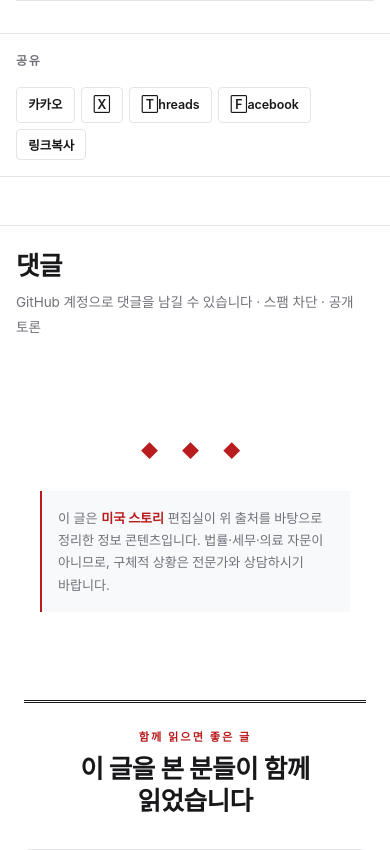
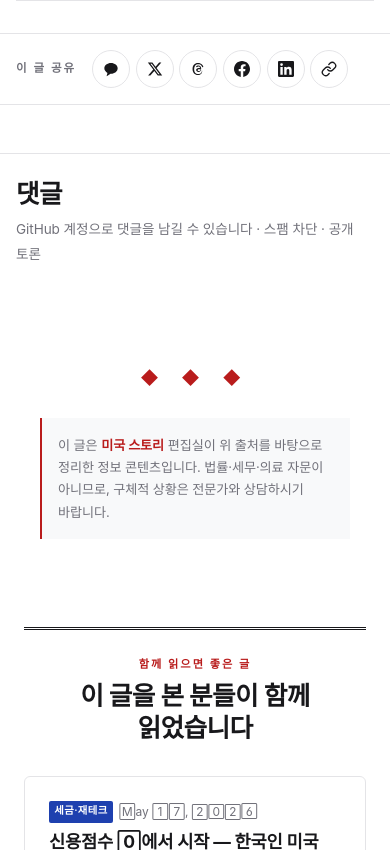
Before and after one commit to schul92/migukstory, an Astro site: page /blog/401k-catch-up-2026 in a window 390 px wide. Shown: the part 7374-8224 px from the top of the page. Built offline with nearby package versions, Linux system fonts and the light colour scheme; Astro itself is replaced by a stand-in of ours; a web font is replaced by a local one.

Commit message:
feat(share): SVG icon buttons with hover tooltips (KakaoTalk, X, Threads, FB, LinkedIn, Copy)
- All icons inlined as SVG (no external deps, no extra requests)
- 42px round buttons (mobile 38px), accessible labels via sr-only
- Hover: brand color background + 2px lift + tooltip above
- Tooltips Korean (e.g., '카카오톡으로 공유', '링크 복사 (카톡 채널 공유에 사용)')
- Copy-link button shows '복사됨 ✓' on success in green
- Touch devices: tooltips hidden (unreliable on hover-less inputs)
- Added LinkedIn (Korean-American pros share there) and improved Threads icon

```diff
--- a/src/components/SocialShare.astro
+++ b/src/components/SocialShare.astro
@@ -1,4 +1,14 @@
 ---
+/**
+ * Social share — icon buttons with hover tooltips.
+ *
+ * KakaoTalk is the dominant share channel for Korean readers; X (Twitter)
+ * and Threads are growing; Facebook is for older demo; Copy Link is the
+ * fallback for KakaoTalk Channel / Naver Cafe / 카톡 1:1 share.
+ *
+ * SVG icons inline so no external deps, no extra requests.
+ */
+
 interface Props {
 	url: string;
 	title: string;
@@ -6,41 +16,94 @@ interface Props {
 const { url, title } = Astro.props;
 const encodedUrl = encodeURIComponent(url);
 const encodedTitle = encodeURIComponent(title);
+
+const buttons = [
+	{
+		id: 'kakao',
+		label: 'KakaoTalk',
+		tooltip: '카카오톡으로 공유',
+		href: `https://story.kakao.com/share?url=${encodedUrl}&text=${encodedTitle}`,
+	},
+	{
+		id: 'x',
+		label: 'X',
+		tooltip: 'X (구 트위터)에 공유',
+		href: `https://twitter.com/intent/tweet?url=${encodedUrl}&text=${encodedTitle}`,
+	},
+	{
+		id: 'threads',
+		label: 'Threads',
+		tooltip: 'Threads에 공유',
+		href: `https://www.threads.net/intent/post?text=${encodedTitle}%20${encodedUrl}`,
+	},
+	{
+		id: 'fb',
+		label: 'Facebook',
+		tooltip: '페이스북에 공유',
+		href: `https://www.facebook.com/sharer/sharer.php?u=${encodedUrl}`,
+	},
+	{
+		id: 'linkedin',
+		label: 'LinkedIn',
+		tooltip: 'LinkedIn에 공유',
+		href: `https://www.linkedin.com/sharing/share-offsite/?url=${encodedUrl}`,
+	},
+];
 ---
 
 <div class="share">
-	<span class="share-label">공유</span>
+	<span class="share-label">이 글 공유</span>
 	<div class="share-buttons">
-		<a
-			class="btn kakao"
-			href={`https://story.kakao.com/share?url=${encodedUrl}&text=${encodedTitle}`}
-			target="_blank" rel="noopener nofollow"
-			aria-label="카카오스토리에 공유"
-		>카카오</a>
-		<a
-			class="btn x"
-			href={`https://twitter.com/intent/tweet?url=${encodedUrl}&text=${encodedTitle}`}
-			target="_blank" rel="noopener nofollow"
-			aria-label="X(트위터)에 공유"
-		>X</a>
-		<a
-			class="btn threads"
-			href={`https://www.threads.net/intent/post?text=${encodedTitle}%20${encodedUrl}`}
-			target="_blank" rel="noopener nofollow"
-			aria-label="Threads에 공유"
-		>Threads</a>
-		<a
-			class="btn fb"
-			href={`https://www.facebook.com/sharer/sharer.php?u=${encodedUrl}`}
-			target="_blank" rel="noopener nofollow"
-			aria-label="페이스북에 공유"
-		>Facebook</a>
+		{buttons.map((b) => (
+			<a
+				class={`btn ${b.id}`}
+				href={b.href}
+				target="_blank"
+				rel="noopener nofollow"
+				aria-label={b.tooltip}
+				data-tooltip={b.tooltip}
+			>
+				{b.id === 'kakao' && (
+					<svg viewBox="0 0 24 24" aria-hidden="true">
+						<path d="M12 3C6.48 3 2 6.62 2 11.06c0 2.86 1.87 5.37 4.69 6.79l-1.18 4.32c-.1.38.32.69.66.49l5.15-3.39c.23.02.45.03.68.03 5.52 0 10-3.62 10-8.24S17.52 3 12 3z"/>
+					</svg>
+				)}
+				{b.id === 'x' && (
+					<svg viewBox="0 0 24 24" aria-hidden="true">
+						<path d="M18.244 2.25h3.308l-7.227 8.26 8.502 11.24H16.17l-5.214-6.817L4.99 21.75H1.68l7.73-8.835L1.254 2.25H8.08l4.713 6.231 5.451-6.231Zm-1.161 17.52h1.833L7.084 4.126H5.117l11.966 15.644Z"/>
+					</svg>
+				)}
+				{b.id === 'threads' && (
+					<svg viewBox="0 0 24 24" aria-hidden="true">
+						<path d="M17.06 11.13c-.08-.04-.17-.07-.25-.11-.15-2.8-1.68-4.41-4.24-4.42h-.03c-1.53 0-2.81.65-3.59 1.84l1.41.97c.59-.89 1.51-1.08 2.18-1.08h.02c.83 0 1.46.24 1.87.72.3.34.5.82.59 1.42-.69-.12-1.43-.15-2.22-.11-2.24.13-3.69 1.44-3.59 3.26.05.92.51 1.71 1.29 2.23.66.44 1.52.65 2.4.6 1.18-.06 2.1-.51 2.74-1.34.49-.62.8-1.43.94-2.45.59.36.99.83 1.21 1.4.42 1.1.04 2.78-1.16 3.97-1.05 1.04-2.31 1.49-4.21 1.5-2.11-.02-3.7-.69-4.74-2-.97-1.22-1.47-2.99-1.49-5.26.02-2.27.52-4.04 1.49-5.26 1.04-1.31 2.63-1.98 4.74-2 2.12.02 3.74.69 4.81 2.01.53.65.93 1.46 1.18 2.42l1.7-.46c-.3-1.16-.78-2.17-1.42-2.97C16.51 4.05 14.44 3.17 11.96 3.15h-.01c-2.47.02-4.51.9-6.04 2.62C4.5 7.31 3.83 9.41 3.81 11.99v.02c.02 2.58.69 4.68 1.99 6.22 1.54 1.72 3.57 2.6 6.04 2.62h.01c2.2-.02 3.75-.59 5.03-1.86 1.67-1.65 1.62-3.71 1.07-4.99-.39-.91-1.13-1.66-2.13-2.18zm-3.49 3.97c-.97.05-1.98-.38-2.03-1.31-.04-.69.49-1.46 2.08-1.55.18-.01.36-.02.54-.02.58 0 1.12.06 1.61.16-.18 2.24-1.24 2.66-2.2 2.72z"/>
+					</svg>
+				)}
+				{b.id === 'fb' && (
+					<svg viewBox="0 0 24 24" aria-hidden="true">
+						<path d="M24 12.073c0-6.627-5.373-12-12-12S0 5.446 0 12.073c0 5.99 4.388 10.954 10.125 11.854v-8.385H7.078v-3.47h3.047V9.43c0-3.007 1.792-4.669 4.533-4.669 1.312 0 2.686.235 2.686.235v2.953H15.83c-1.491 0-1.956.925-1.956 1.874v2.25h3.328l-.532 3.47h-2.796v8.385C19.612 23.027 24 18.062 24 12.073z"/>
+					</svg>
+				)}
+				{b.id === 'linkedin' && (
+					<svg viewBox="0 0 24 24" aria-hidden="true">
+						<path d="M20.447 20.452h-3.554v-5.569c0-1.328-.027-3.037-1.852-3.037-1.853 0-2.136 1.445-2.136 2.939v5.667H9.351V9h3.414v1.561h.046c.477-.9 1.637-1.85 3.37-1.85 3.601 0 4.267 2.37 4.267 5.455v6.286zM5.337 7.433a2.062 2.062 0 01-2.063-2.065 2.063 2.063 0 112.063 2.065zm1.782 13.019H3.555V9h3.564v11.452zM22.225 0H1.771C.792 0 0 .774 0 1.729v20.542C0 23.227.792 24 1.771 24h20.451C23.2 24 24 23.227 24 22.271V1.729C24 .774 23.2 0 22.222 0h.003z"/>
+					</svg>
+				)}
+				<span class="btn-label">{b.label}</span>
+			</a>
+		))}
 		<button
 			class="btn copy"
 			data-url={url}
 			aria-label="링크 복사"
+			data-tooltip="링크 복사 (카톡 채널 공유에 사용)"
 			type="button"
-		>링크복사</button>
+		>
+			<svg viewBox="0 0 24 24" aria-hidden="true">
+				<path d="M10 13a5 5 0 0 0 7.54.54l3-3a5 5 0 0 0-7.07-7.07l-1.72 1.71"/>
+				<path d="M14 11a5 5 0 0 0-7.54-.54l-3 3a5 5 0 0 0 7.07 7.07l1.71-1.71"/>
+			</svg>
+			<span class="btn-label">링크 복사</span>
+		</button>
 	</div>
 </div>
 
@@ -48,11 +111,17 @@ const encodedTitle = encodeURIComponent(title);
 	document.querySelectorAll('.btn.copy').forEach((btn) => {
 		btn.addEventListener('click', async () => {
 			const url = btn.getAttribute('data-url');
+			const label = btn.querySelector('.btn-label');
+			if (!label) return;
 			try {
 				await navigator.clipboard.writeText(url);
-				const orig = btn.textContent;
-				btn.textContent = '복사됨 ✓';
-				setTimeout(() => { btn.textContent = orig; }, 1500);
+				const orig = label.textContent;
+				label.textContent = '복사됨 ✓';
+				btn.classList.add('copied');
+				setTimeout(() => {
+					label.textContent = orig;
+					btn.classList.remove('copied');
+				}, 1500);
 			} catch (e) { /* noop */ }
 		});
 	});
@@ -62,7 +131,7 @@ const encodedTitle = encodeURIComponent(title);
 	.share {
 		max-width: var(--reading-width);
 		margin: var(--s-4) auto var(--s-3);
-		padding: var(--s-2);
+		padding: var(--s-3) var(--s-2);
 		display: flex;
 		align-items: center;
 		gap: var(--s-2);
@@ -71,37 +140,119 @@ const encodedTitle = encodeURIComponent(title);
 		border-bottom: 1px solid var(--rule);
 	}
 	.share-label {
-		font-size: 0.75rem;
+		font-size: 0.72rem;
 		font-weight: 700;
 		text-transform: uppercase;
-		letter-spacing: 0.15em;
+		letter-spacing: 0.18em;
 		color: var(--ink-light);
+		white-space: nowrap;
 	}
 	.share-buttons {
 		display: flex;
-		gap: 0.4rem;
+		gap: 0.5rem;
 		flex-wrap: wrap;
 	}
 	.btn {
+		--bg: var(--paper);
+		--fg: var(--ink);
+		--brand: var(--ink);
+		position: relative;
 		display: inline-flex;
 		align-items: center;
-		padding: 0.45em 0.9em;
-		font-size: 0.78rem;
-		font-weight: 600;
-		font-family: inherit;
+		justify-content: center;
+		width: 42px;
+		height: 42px;
+		padding: 0;
+		font: inherit;
 		text-decoration: none;
-		color: var(--ink);
-		background: var(--paper);
+		color: var(--fg);
+		background: var(--bg);
 		border: 1px solid var(--rule);
-		border-radius: 4px;
+		border-radius: 50%;
 		cursor: pointer;
-		transition: all var(--duration) var(--ease-out);
+		transition:
+			background var(--duration) var(--ease-out),
+			color var(--duration) var(--ease-out),
+			border-color var(--duration) var(--ease-out),
+			transform var(--duration) var(--ease-out);
 	}
-	.btn:hover {
+	.btn svg {
+		width: 18px;
+		height: 18px;
+		fill: currentColor;
+		stroke: currentColor;
+		stroke-width: 0;
+	}
+	.btn.copy svg {
+		fill: none;
+		stroke: currentColor;
+		stroke-width: 2;
+		stroke-linecap: round;
+		stroke-linejoin: round;
+	}
+	.btn-label {
+		position: absolute;
+		left: -9999px;
+		top: auto;
+		width: 1px;
+		height: 1px;
+		overflow: hidden;
+	}
+
+	/* Brand-color hover states */
+	.btn:hover { transform: translateY(-2px); }
+	.btn.kakao:hover  { --bg:#FEE500; --fg:#3C1E1E; border-color:#FEE500; }
+	.btn.x:hover      { --bg:#000;    --fg:#fff;    border-color:#000; }
+	.btn.threads:hover{ --bg:#000;    --fg:#fff;    border-color:#000; }
+	.btn.fb:hover     { --bg:#1877F2; --fg:#fff;    border-color:#1877F2; }
+	.btn.linkedin:hover{ --bg:#0A66C2; --fg:#fff;   border-color:#0A66C2; }
+	.btn.copy:hover   { --bg:var(--brick); --fg:#fff; border-color:var(--brick); }
+	.btn.copy.copied  { --bg:#16a34a; --fg:#fff; border-color:#16a34a; }
+
+	/* Tooltip on hover (CSS only) */
+	.btn::after {
+		content: attr(data-tooltip);
+		position: absolute;
+		bottom: calc(100% + 8px);
+		left: 50%;
+		transform: translateX(-50%) translateY(4px);
 		background: var(--ink);
 		color: var(--paper);
-		border-color: var(--ink);
+		font-size: 0.72rem;
+		font-weight: 500;
+		padding: 0.35em 0.7em;
+		border-radius: 4px;
+		white-space: nowrap;
+		opacity: 0;
+		pointer-events: none;
+		transition: all var(--duration) var(--ease-out);
+		z-index: 10;
+		letter-spacing: 0;
 	}
-	.btn.kakao:hover { background: #FEE500; color: #3C1E1E; border-color: #FEE500; }
-	.btn.x:hover { background: #000; color: #fff; }
+	.btn::before {
+		content: "";
+		position: absolute;
+		bottom: calc(100% + 4px);
+		left: 50%;
+		transform: translateX(-50%);
+		border: 4px solid transparent;
+		border-top-color: var(--ink);
+		opacity: 0;
+		pointer-events: none;
+		transition: opacity var(--duration) var(--ease-out);
+		z-index: 10;
+	}
+	.btn:hover::after,
+	.btn:focus-visible::after { opacity: 1; transform: translateX(-50%) translateY(0); }
+	.btn:hover::before,
+	.btn:focus-visible::before { opacity: 1; }
+
+	@media (max-width: 540px) {
+		.share { padding: var(--s-2) var(--s-2); }
+		.share-buttons { gap: 0.35rem; }
+		.btn { width: 38px; height: 38px; }
+		.btn svg { width: 16px; height: 16px; }
+		/* On touch devices tooltips are unreliable — hide */
+		@media (hover: none) { .btn::after, .btn::before { display: none; } }
+	}
 </style>
```
